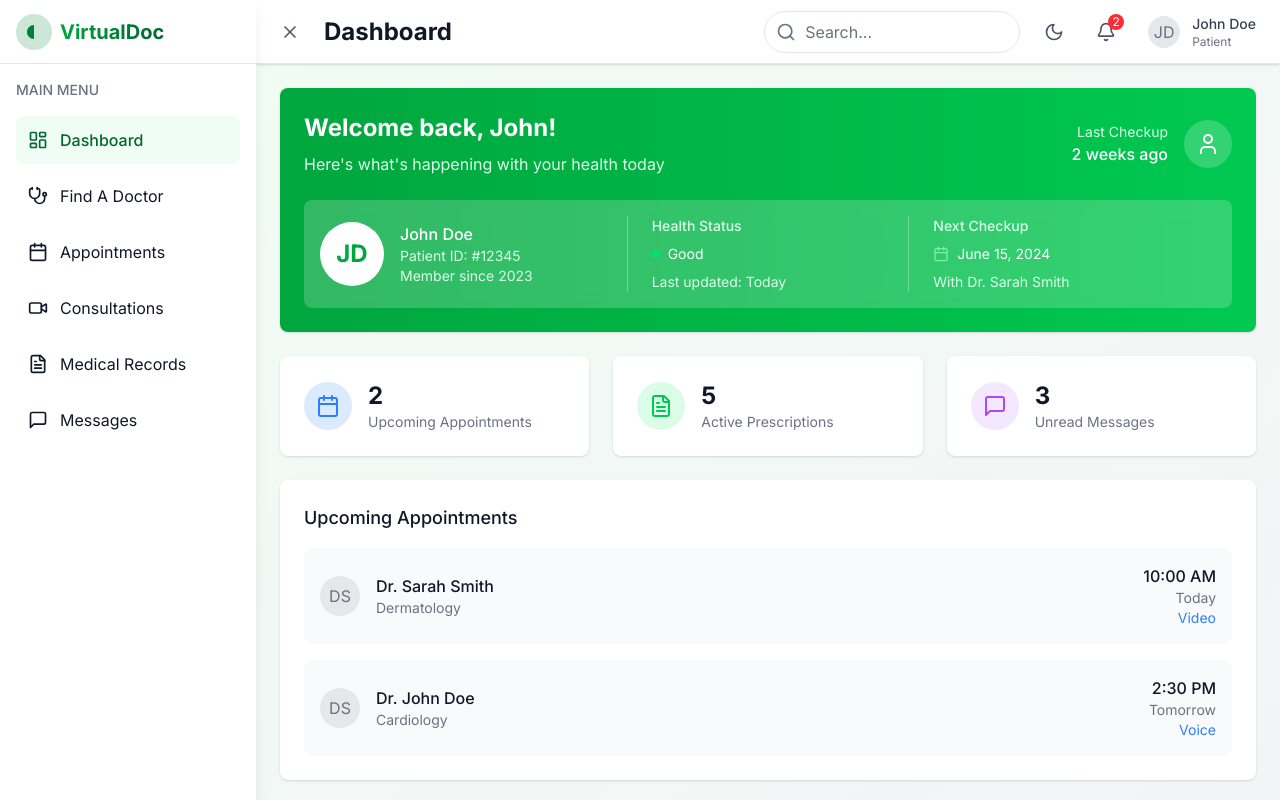
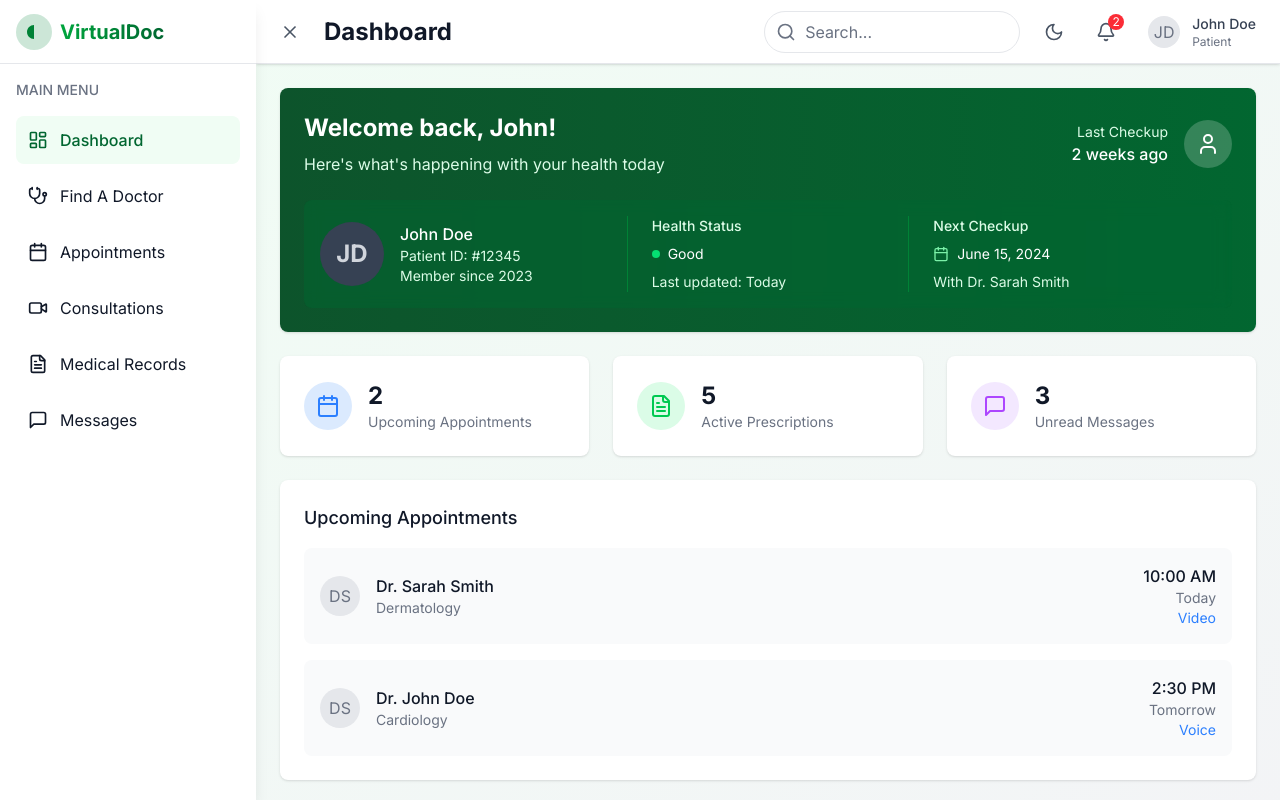
Before and after one commit to andrewsemtetteh/VirtualDoc, a Next.js app: page /dashboard/patient in a window 1280 px wide. Shown: the top 800 px of the page. Built offline with nearby package versions, Linux system fonts and the light colour scheme.

Commit message:
frontend changes

```diff
--- a/app/dashboard/patient/page.js
+++ b/app/dashboard/patient/page.js
@@ -84,7 +84,7 @@ export default function PatientDashboard() {
         return (
           <div className="space-y-6">
             {/* Welcome Banner with Profile Summary */}
-            <div className={`p-6 rounded-lg shadow-sm ${darkMode ? 'bg-gradient-to-r from-green-900 to-green-800' : 'bg-gradient-to-r from-green-600 to-green-500'} text-white`}>
+            <div className={`p-6 rounded-lg shadow-sm ${darkMode ? 'bg-gradient-to-r from-green-900 to-green-800' : 'bg-gradient-to-r from-green-900 to-green-800'} text-white`}>
               {/* Welcome Section */}
               <div className="flex items-center justify-between mb-6">
                 <div>
@@ -103,11 +103,11 @@ export default function PatientDashboard() {
               </div>
 
               {/* Profile Summary */}
-              <div className={`p-4 rounded-lg ${darkMode ? 'bg-green-800/50' : 'bg-white/20'} backdrop-blur-sm`}>
+              <div className={`p-4 rounded-lg ${darkMode ? 'bg-green-800/50' : 'bg-green-800/50'} backdrop-blur-sm`}>
                 <div className="grid grid-cols-1 md:grid-cols-3 gap-6">
                   <div className="flex items-center space-x-4">
-                    <div className={`w-16 h-16 rounded-full ${darkMode ? 'bg-gray-700' : 'bg-white'} flex items-center justify-center`}>
-                      <span className={`text-2xl font-bold ${darkMode ? 'text-gray-300' : 'text-green-600'}`}>JD</span>
+                    <div className={`w-16 h-16 rounded-full ${darkMode ? 'bg-gray-700' : 'bg-gray-700'} flex items-center justify-center`}>
+                      <span className={`text-2xl font-bold ${darkMode ? 'text-gray-300' : 'text-gray-300'}`}>JD</span>
                     </div>
                     <div>
                       <h3 className="font-medium text-white">John Doe</h3>
@@ -115,7 +115,7 @@ export default function PatientDashboard() {
                       <p className="text-sm text-green-100">Member since 2023</p>
                     </div>
                   </div>
-                  <div className={`border-l border-r ${darkMode ? 'border-green-700' : 'border-white/30'} px-6`}>
+                  <div className={`border-l border-r ${darkMode ? 'border-green-700' : 'border-green-700'} px-6`}>
                     <h4 className="text-sm font-medium text-green-100 mb-2">Health Status</h4>
                     <div className="flex items-center space-x-2">
                       <div className="w-2 h-2 rounded-full bg-green-400"></div>
```
